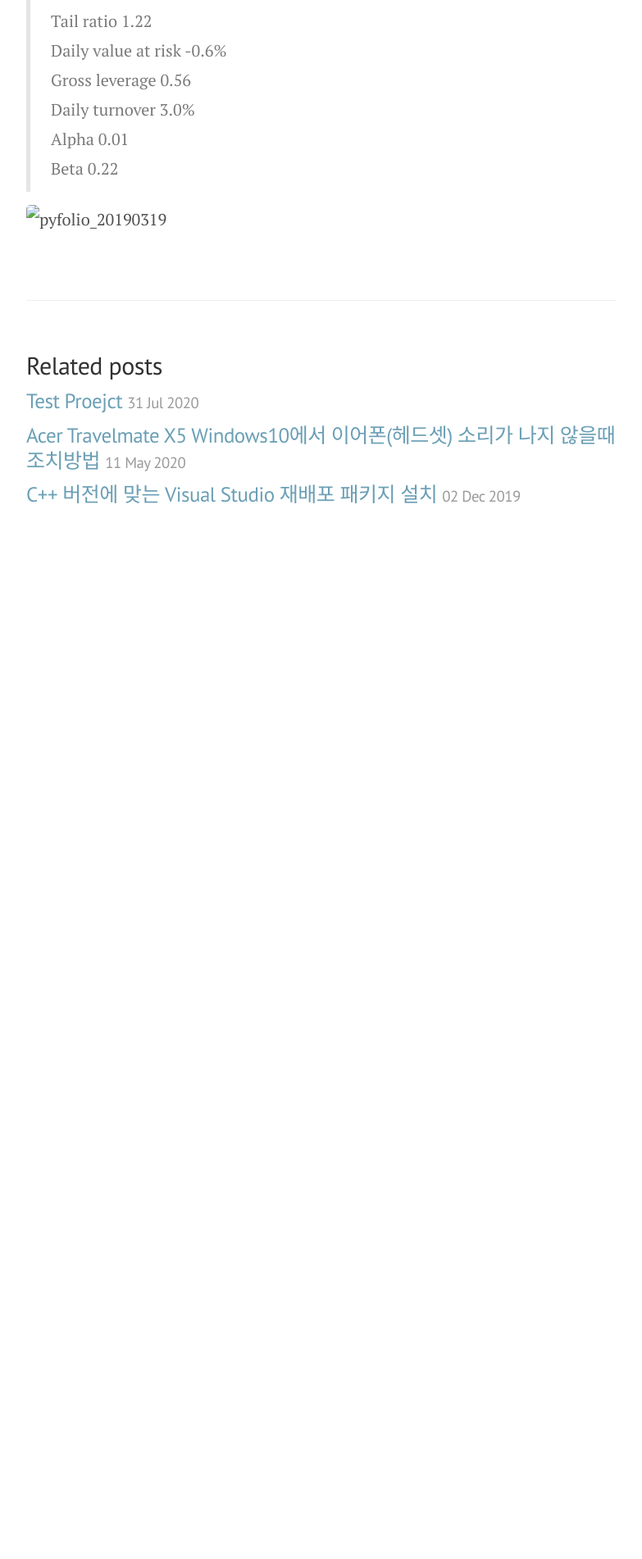
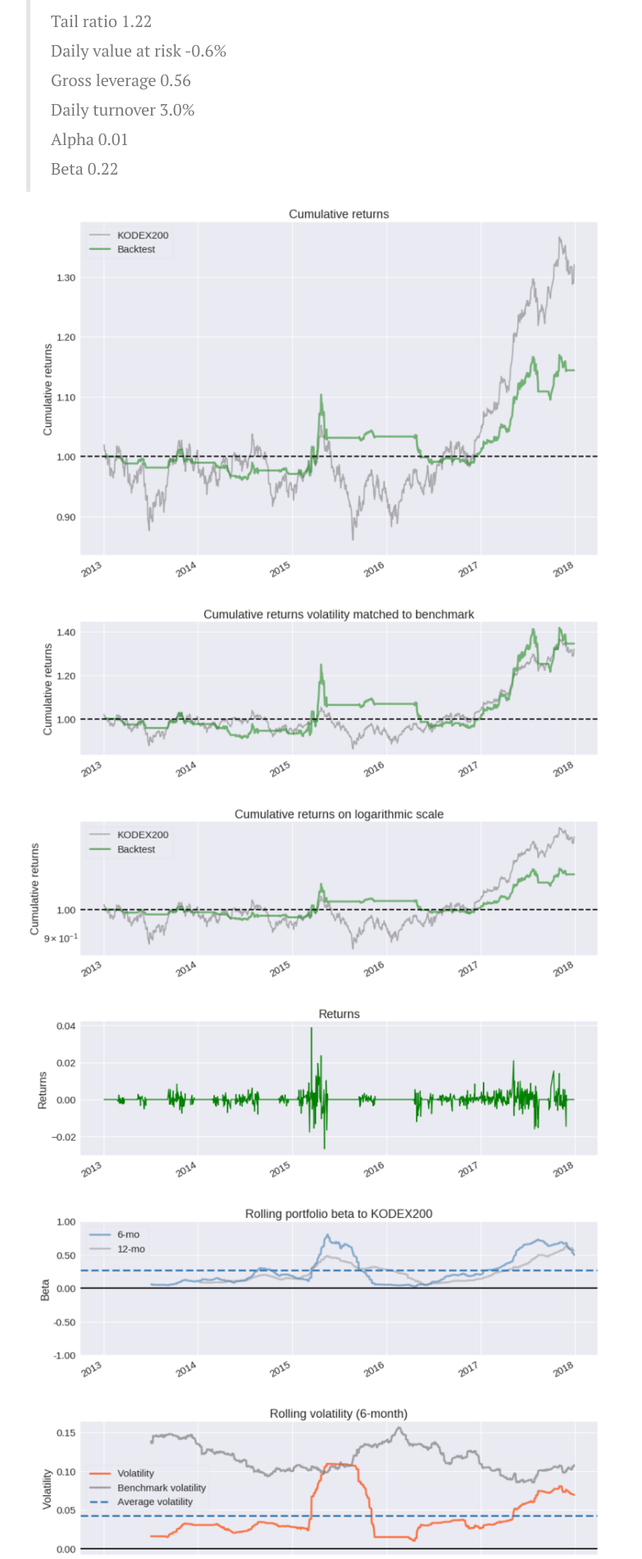
Before and after one commit to cloudishwind/cloudishwind.github.io, a Jekyll site: the page built from Dev_notes/_posts/2019-03-19-Zipline & Pyfolio 테스트.md, in a window 1280 px wide. Shown: the part 1757-3659 px from the top of the page at 82% size, without its empty margins (248-1031 px from the left). Built offline with Jekyll 4.4.1, drawn with Linux system fonts in a browser that asks for light colours; before the commit the page ends 2436 px from its top, so only the background shows below that.

Commit message:
Update 2019-03-19-Zipline & Pyfolio 테스트.md

```diff
--- a/Dev_notes/_posts/2019-03-19-Zipline & Pyfolio 테스트.md
+++ b/Dev_notes/_posts/2019-03-19-Zipline & Pyfolio 테스트.md
@@ -65,4 +65,4 @@ pyfolio.create_full_tear_sheet() 호출 결과
 > Alpha 0.01
 > Beta 0.22
 
-![pyfolio_20190319]({{site.img_url.dev_notes}}/pyfolio_20190319.png)
+![pyfolio_20190319](/Dev_notes/img/pyfolio_20190319.png)
```
